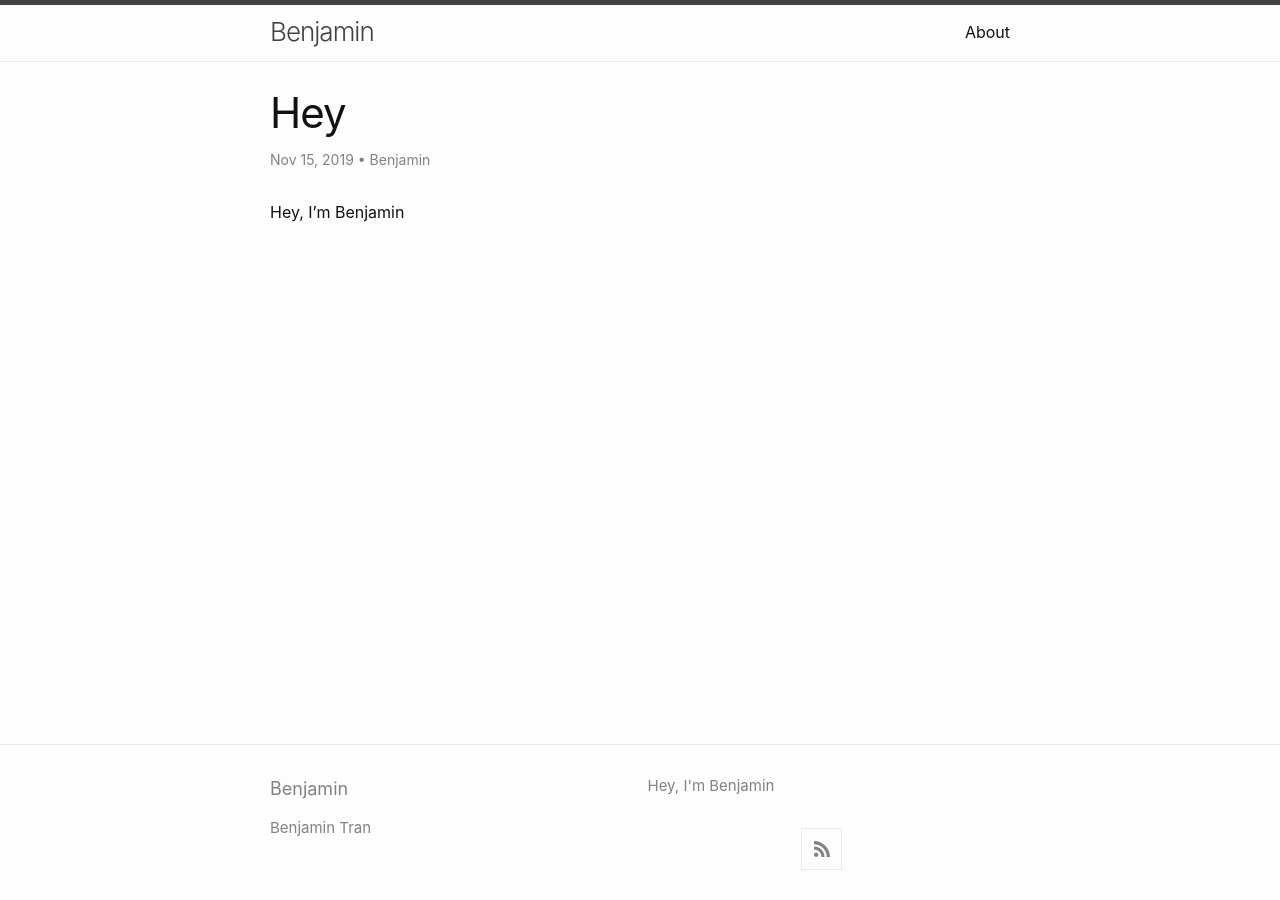
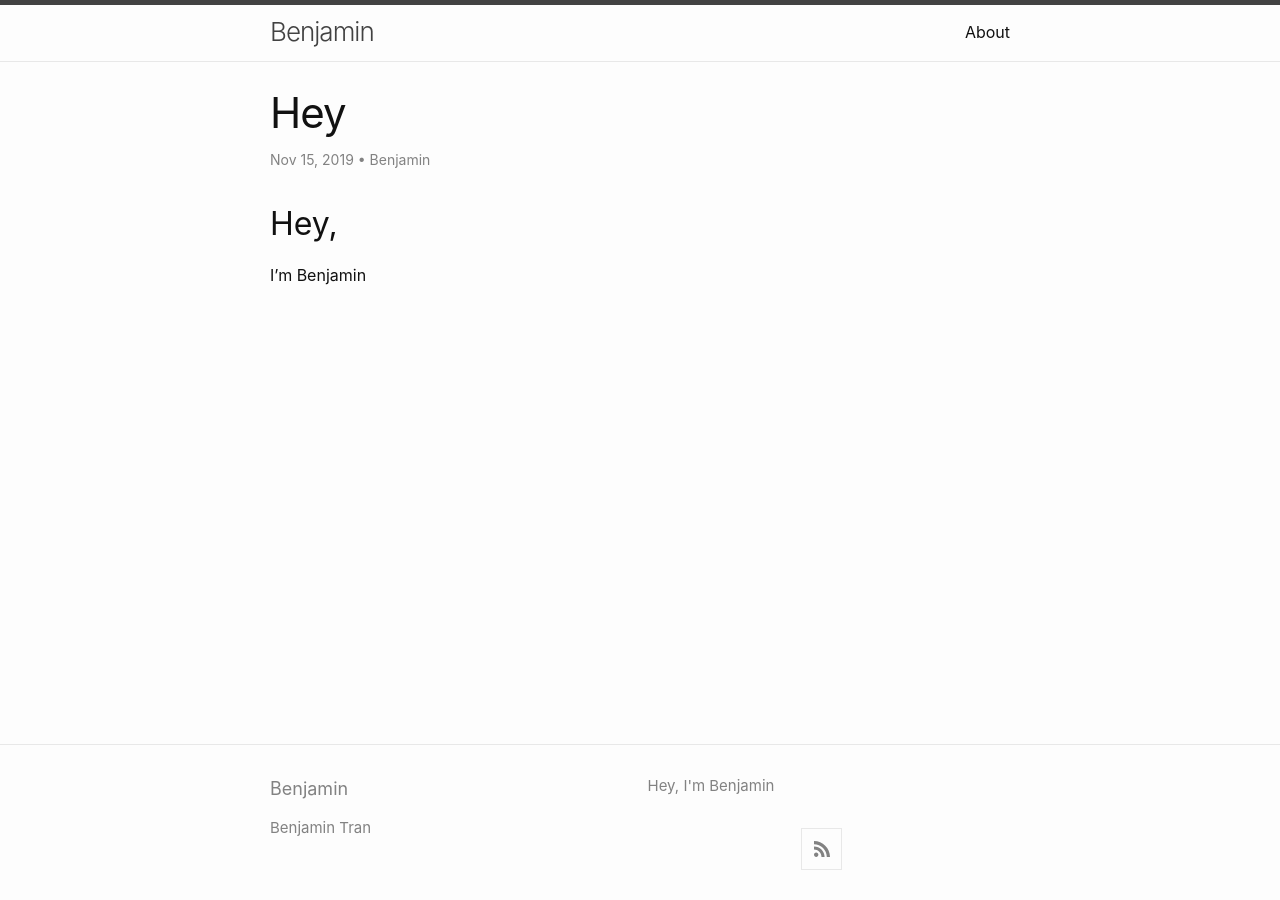
Before and after one commit to Benjamin-tran/benjamin-tran.github.com, a Jekyll site: the page built from _posts/2019-11-15-Hey.md, in a window 1280 px wide. Built offline with Jekyll 4.4.1, drawn with Linux system fonts in a browser that asks for light colours.

Commit message:
Update 2019-11-15-Hey.md

```diff
--- a/_posts/2019-11-15-Hey.md
+++ b/_posts/2019-11-15-Hey.md
@@ -5,4 +5,5 @@ categories: me
 author: Benjamin
 ---
 
-Hey, I'm Benjamin
+## Hey,
+I'm Benjamin
```
